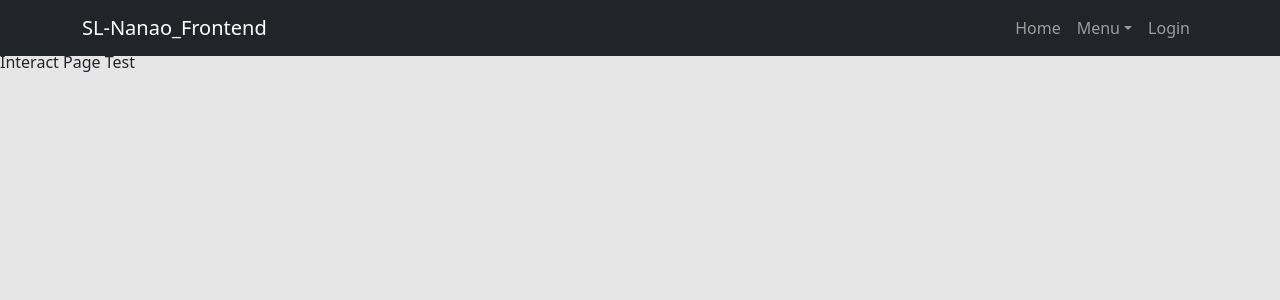
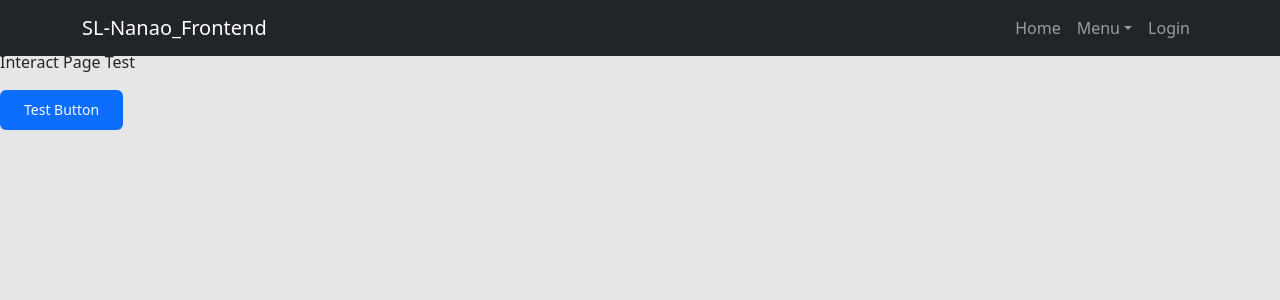
Before and after one commit to chou-ting-wei/NYCU_Service-Learning-Nanao, a React (Vite) app in the folder frontend/: page /interact in a window 1280 px wide. Shown: the top 300 px of the page. Built offline with nearby package versions, Linux system fonts and the light colour scheme.

Commit message:
Test shadcn ui

```diff
--- a/frontend/package.json
+++ b/frontend/package.json
@@ -10,6 +10,7 @@
     "preview": "vite preview"
   },
   "dependencies": {
+    "@radix-ui/react-slot": "^1.0.2",
     "antd": "^5.15.4",
     "bootstrap": "^5.3.3",
     "class-variance-authority": "^0.7.0",
--- a/frontend/src/assets/Interact/Interact.tsx
+++ b/frontend/src/assets/Interact/Interact.tsx
@@ -1,9 +1,11 @@
 import './Interact.css'
+import { Button } from "@/components/ui/button"
 
 const Interact = () => {
     return (
       <div className="interact">
         <p>Interact Page Test</p>
+        <Button>Test Button</Button>
       </div>
     );
   }
--- /dev/null
+++ b/frontend/src/components/ui/button.tsx
@@ -0,0 +1,56 @@
+import * as React from "react"
+import { Slot } from "@radix-ui/react-slot"
+import { cva, type VariantProps } from "class-variance-authority"
+
+import { cn } from "@/lib/utils"
+
+const buttonVariants = cva(
+  "inline-flex items-center justify-center whitespace-nowrap rounded-md text-sm font-medium ring-offset-background transition-colors focus-visible:outline-none focus-visible:ring-2 focus-visible:ring-ring focus-visible:ring-offset-2 disabled:pointer-events-none disabled:opacity-50",
+  {
+    variants: {
+      variant: {
+        default: "bg-primary text-primary-foreground hover:bg-primary/90",
+        destructive:
+          "bg-destructive text-destructive-foreground hover:bg-destructive/90",
+        outline:
+          "border border-input bg-background hover:bg-accent hover:text-accent-foreground",
+        secondary:
+          "bg-secondary text-secondary-foreground hover:bg-secondary/80",
+        ghost: "hover:bg-accent hover:text-accent-foreground",
+        link: "text-primary underline-offset-4 hover:underline",
+      },
+      size: {
+        default: "h-10 px-4 py-2",
+        sm: "h-9 rounded-md px-3",
+        lg: "h-11 rounded-md px-8",
+        icon: "h-10 w-10",
+      },
+    },
+    defaultVariants: {
+      variant: "default",
+      size: "default",
+    },
+  }
+)
+
+export interface ButtonProps
+  extends React.ButtonHTMLAttributes<HTMLButtonElement>,
+    VariantProps<typeof buttonVariants> {
+  asChild?: boolean
+}
+
+const Button = React.forwardRef<HTMLButtonElement, ButtonProps>(
+  ({ className, variant, size, asChild = false, ...props }, ref) => {
+    const Comp = asChild ? Slot : "button"
+    return (
+      <Comp
+        className={cn(buttonVariants({ variant, size, className }))}
+        ref={ref}
+        {...props}
+      />
+    )
+  }
+)
+Button.displayName = "Button"
+
+export { Button, buttonVariants }
```
Also changed, not shown: 1 other file (tests, documents, lock files or other folders).
